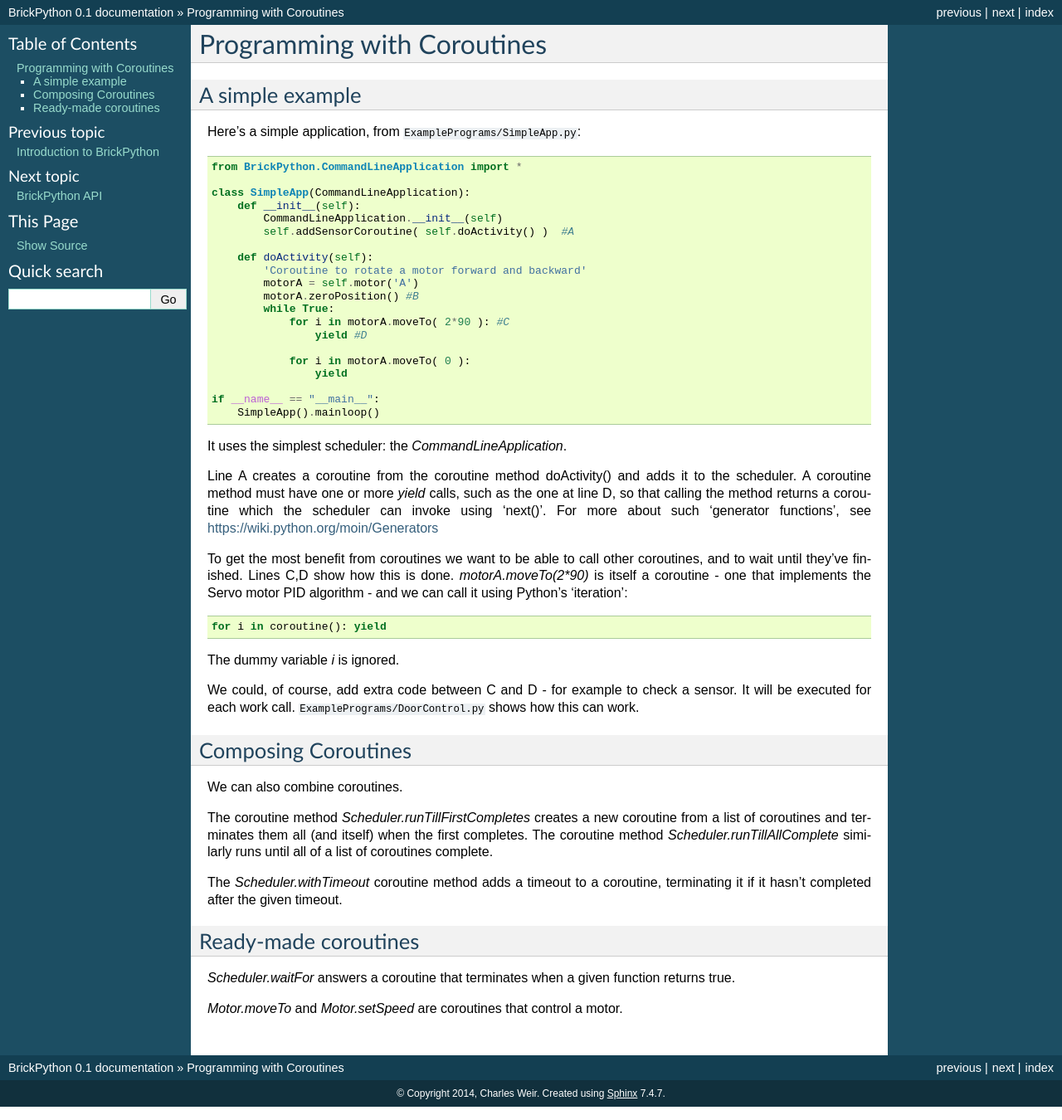
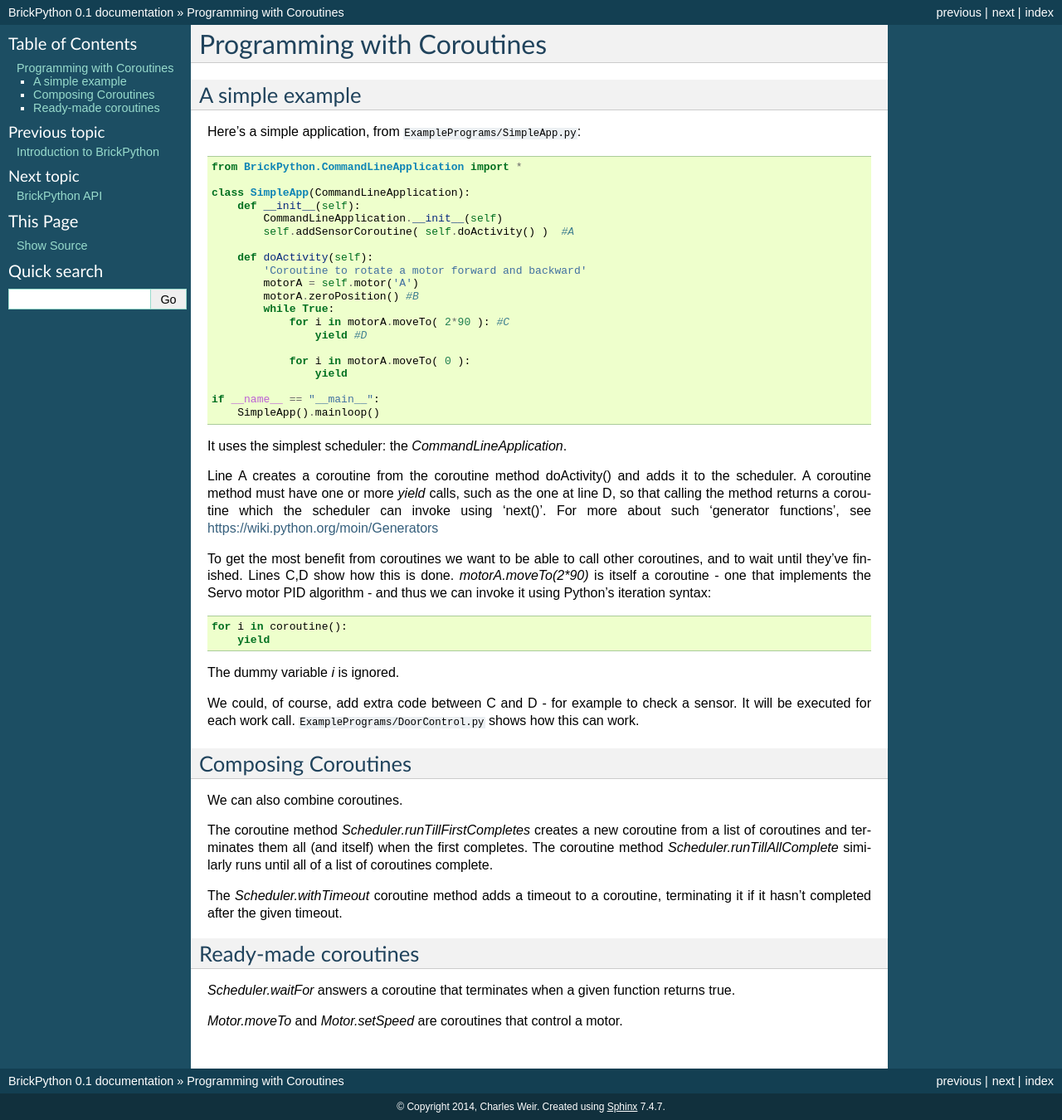
Before and after one commit to charlesweir/BrickPython, a Sphinx documentation site: the page built from docs/programmingWithCoroutines.rst, in a window 1280 px wide. Shown: the whole page at 83% size. Built offline with Sphinx 7.4.7, drawn with Linux system fonts in a browser that asks for light colours.

Commit message:
cw: Added source code to documentation.

```diff
--- a/docs/conf.py
+++ b/docs/conf.py
@@ -32,7 +32,7 @@
 # ones.
 extensions = [
     'sphinx.ext.autodoc',
-    'sphinx.ext.doctest',
+    'sphinx.ext.viewcode'
 ]
 
 # Add any paths that contain templates here, relative to this directory.
--- a/docs/programmingWithCoroutines.rst
+++ b/docs/programmingWithCoroutines.rst
@@ -38,9 +38,10 @@
 
 To get the most benefit from coroutines we want to be able to call other coroutines, and to wait until they've finished.
 Lines C,D show how this is done.   `motorA.moveTo(2*90)` is itself a coroutine - one that implements the Servo motor
-PID algorithm - and we can call it using Python's 'iteration'::
+PID algorithm - and thus we can invoke it using Python's iteration syntax::
 
-	for i in coroutine(): yield
+	for i in coroutine():
+	    yield
 
 The dummy variable `i` is ignored.
 
```
